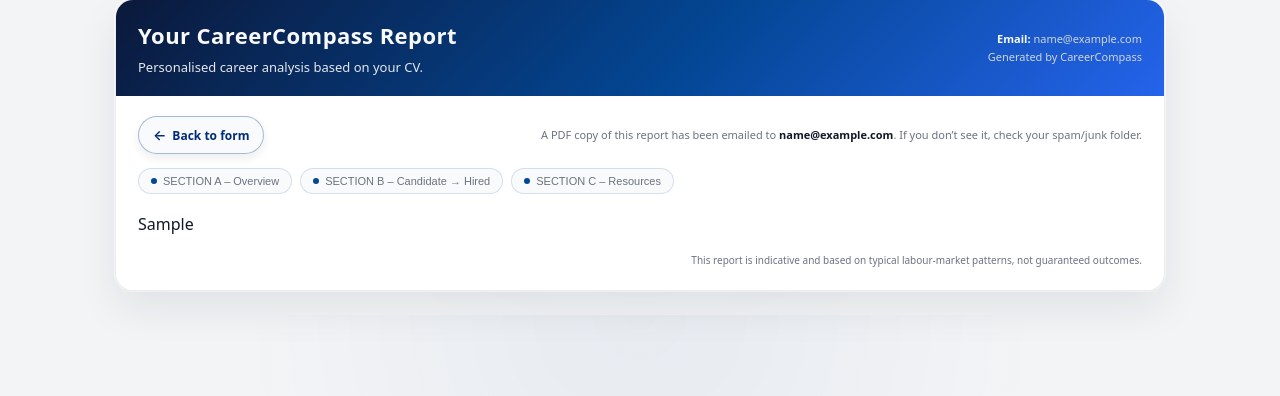
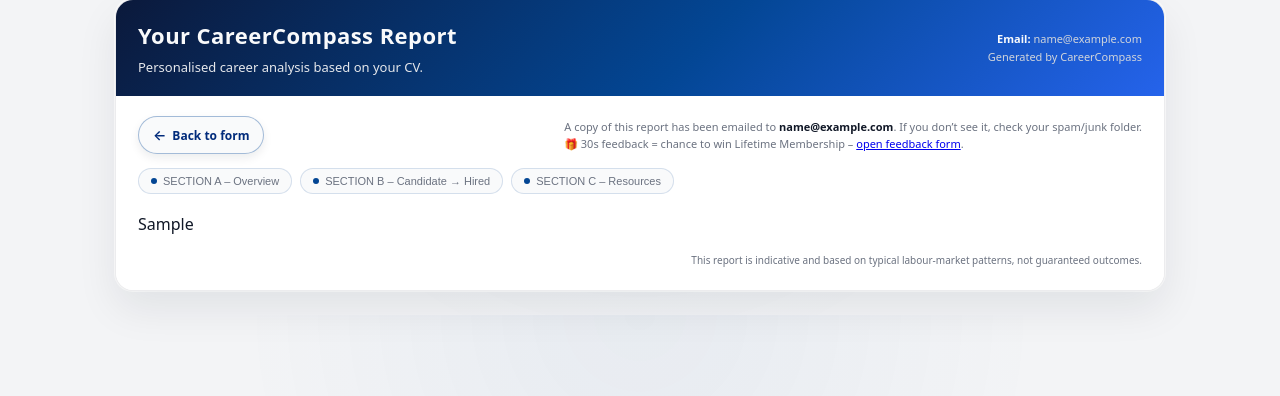
Before and after one commit to thecareercompasscc-sudo/CareerCompass, a Flask app: template templates/report.html in a window 1280 px wide. Shown: the part 25-421 px from the top of the page. Run offline with Flask 3, Linux system fonts and the light colour scheme; the template is opened without the code that fills it: most values are stand-ins (such as "Sample title", 1, 10 or a date in 2020).

Commit message:
Updated report page: removed PDF message + added feedback link

```diff
--- a/templates/report.html
+++ b/templates/report.html
@@ -91,7 +91,7 @@
       background: #ffffff;
     }
 
-    /* Top actions: back button + email note */
+    /* Top actions: back button + email note + feedback link */
     .top-actions {
       display: flex;
       flex-wrap: wrap;
@@ -270,19 +270,28 @@
       </header>
 
       <main class="body">
-        <!-- Back to form + email note -->
+        <!-- Back to form + email note + feedback link -->
         <div class="top-actions">
           <a href="{{ url_for('index') }}" class="btn-back">
             <span class="icon">←</span>
             <span>Back to form</span>
           </a>
 
-          {% if email %}
-            <p class="email-note">
-              A PDF copy of this report has been emailed to <strong>{{ email }}</strong>.
-              If you don’t see it, check your spam/junk folder.
-            </p>
-          {% endif %}
+          <div>
+            {% if email %}
+              <p class="email-note">
+                A copy of this report has been emailed to <strong>{{ email }}</strong>.
+                If you don’t see it, check your spam/junk folder.
+              </p>
+            {% endif %}
+
+            {% if feedback_form_url %}
+              <p class="email-note">
+                🎁 30s feedback = chance to win Lifetime Membership –
+                <a href="{{ feedback_form_url }}" target="_blank">open feedback form</a>.
+              </p>
+            {% endif %}
+          </div>
         </div>
 
         <!-- Pill navigation -->
```
